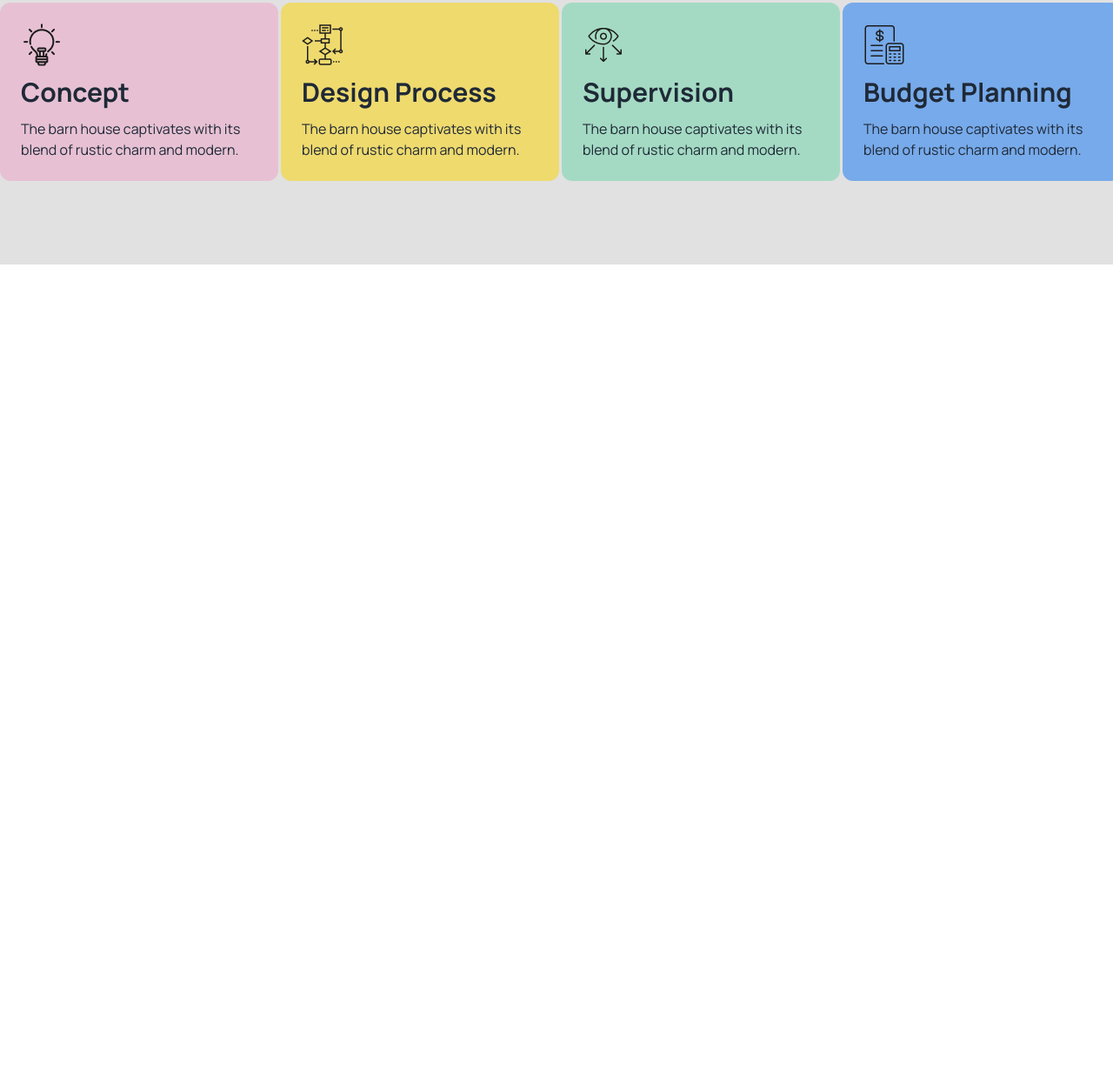
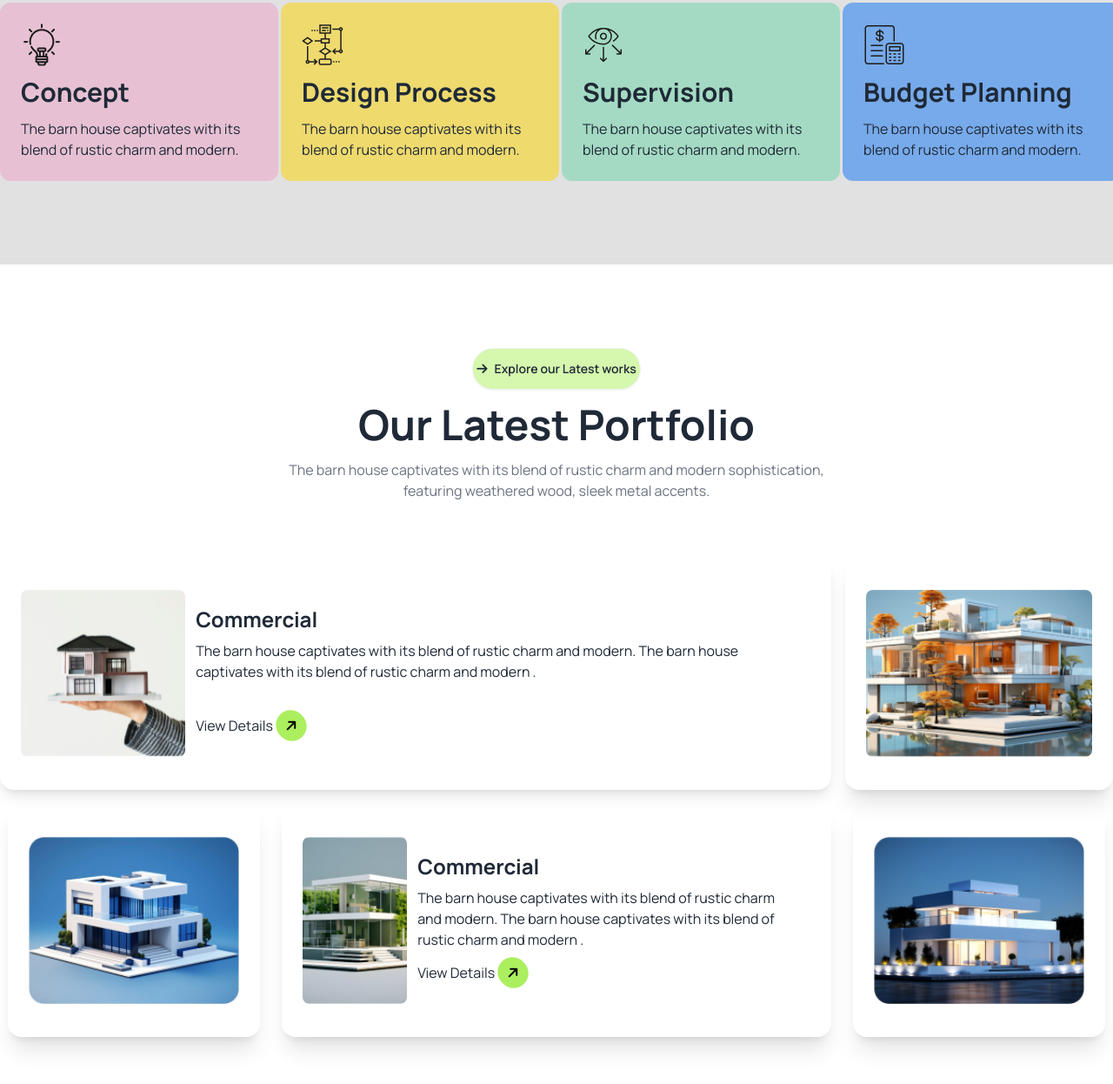
Before and after one commit to MOHIBUL131589/Assignment-3-With-Daisy-UI, a website: page index.html in a window 1280 px wide. Shown: the part 1888-3134 px from the top of the page at 87% size. Before the commit the page ends 2192 px from the top, so only its background shows below. Drawn offline with Linux system fonts and the light colour scheme.

Commit message:
our latest portfolio section compelete

```diff
--- a/index.html
+++ b/index.html
@@ -177,6 +177,84 @@
             </div>
 
         </section>
+
+
+        <!-- Our latest portfolio  -->
+        <section class="my-24">
+            <div class="md:container mx-auto">
+                <!-- latest portfolio header section  -->
+                <div class="space-y-4 text-center mb-16">
+                    <button class="btn py-1 px-1 bg-button-color-1 rounded-full">
+                        <i class="fa-solid fa-arrow-right"></i>
+                        Explore our Latest works</button>
+                    <h1 class="font-bold text-5xl">Our Latest Portfolio</h1>
+                    <p class="text-gray-500">The barn house captivates with its blend of rustic charm and modern
+                        sophistication,<br> featuring weathered wood, sleek metal accents.</p>
+                </div>
+                <!-- All cards  -->
+                <div class="grid grid-cols-1 md:grid-cols-2 lg:grid-cols-4 lg:grid-rows-2 gap-4">
+                    <div class="grid justify-center md:col-span-3 rounded-xl 2xl:mx-24">
+                        <div class="card card-side flex-col w-96 md:w-full md:flex-row shadow-lg p-6">
+                            <figure>
+                                <img src="assets/img1.png" alt="" class="w-full lg:h-48 rounded-lg">
+                            </figure>
+                            <div class="card-body px-3">
+                                <h1 class="font-bold text-2xl">Commercial</h1>
+                                <p>The barn house captivates with its blend of rustic charm and modern. The barn house
+                                    captivates with its blend of rustic charm and modern .</p>
+                                <div class="text-start">
+                                    <button>View Details<i
+                                        class="fa-solid fa-arrow-right text-black -rotate-45 bg-button-color ml-1 rounded-[32px] p-2.5">
+                                    </i></a>
+                                    </button>
+                                </div>
+
+                            </div>
+                        </div>
+                    </div>
+                    <div class="grid justify-center rounded-xl 2xl:mx-24">
+                        <div class="card card-side flex-col w-96 md:w-full md:flex-row shadow-xl p-6">
+                            <figure>
+                                <img src="assets/img2.png" alt="" class="w-full lg:h-48 rounded-lg">
+                            </figure>
+                        </div>
+                    </div>
+                    <div class="grid justify-center rounded-xl 2xl:mx-24">
+                        <div class="card card-side flex-col w-96 md:w-full md:flex-row shadow-xl p-6">
+                            <figure>
+                                <img src="assets/img3.png" alt="" class="w-full lg:h-48 rounded-lg">
+                            </figure>
+                        </div>
+                    </div>
+                    <div class="grid justify-center md:col-span-2 rounded-xl 2xl:mx-24">
+                        <div class="card card-side flex-col w-96 md:w-full md:flex-row shadow-xl p-6">
+                            <figure>
+                                <img src="assets/img4.png" alt="" class="w-full lg:h-48 rounded-lg">
+                            </figure>
+                            <div class="card-body px-3">
+                                <h1 class="font-bold text-2xl">Commercial</h1>
+                                <p>The barn house captivates with its blend of rustic charm and modern. The barn house
+                                    captivates with its blend of rustic charm and modern .</p>
+                                <div class="text-start">
+                                    <button>View Details<i
+                                        class="fa-solid fa-arrow-right text-black -rotate-45 bg-button-color ml-1 rounded-[32px] p-2.5">
+                                    </i></a>
+                                    </button>
+                                </div>
+
+                            </div>
+                        </div>
+                    </div>
+                    <div class="grid justify-center rounded-xl 2xl:mx-24">
+                        <div class="card card-side flex-col w-96 md:w-full md:flex-row shadow-xl p-6">
+                            <figure>
+                                <img src="assets/img5.png" alt="" class="w-full lg:h-48 rounded-lg">
+                            </figure>
+                        </div>
+                    </div>
+                </div>
+            </div>
+
         </section>
 
 
```
Also changed, not shown: css/main.css.
